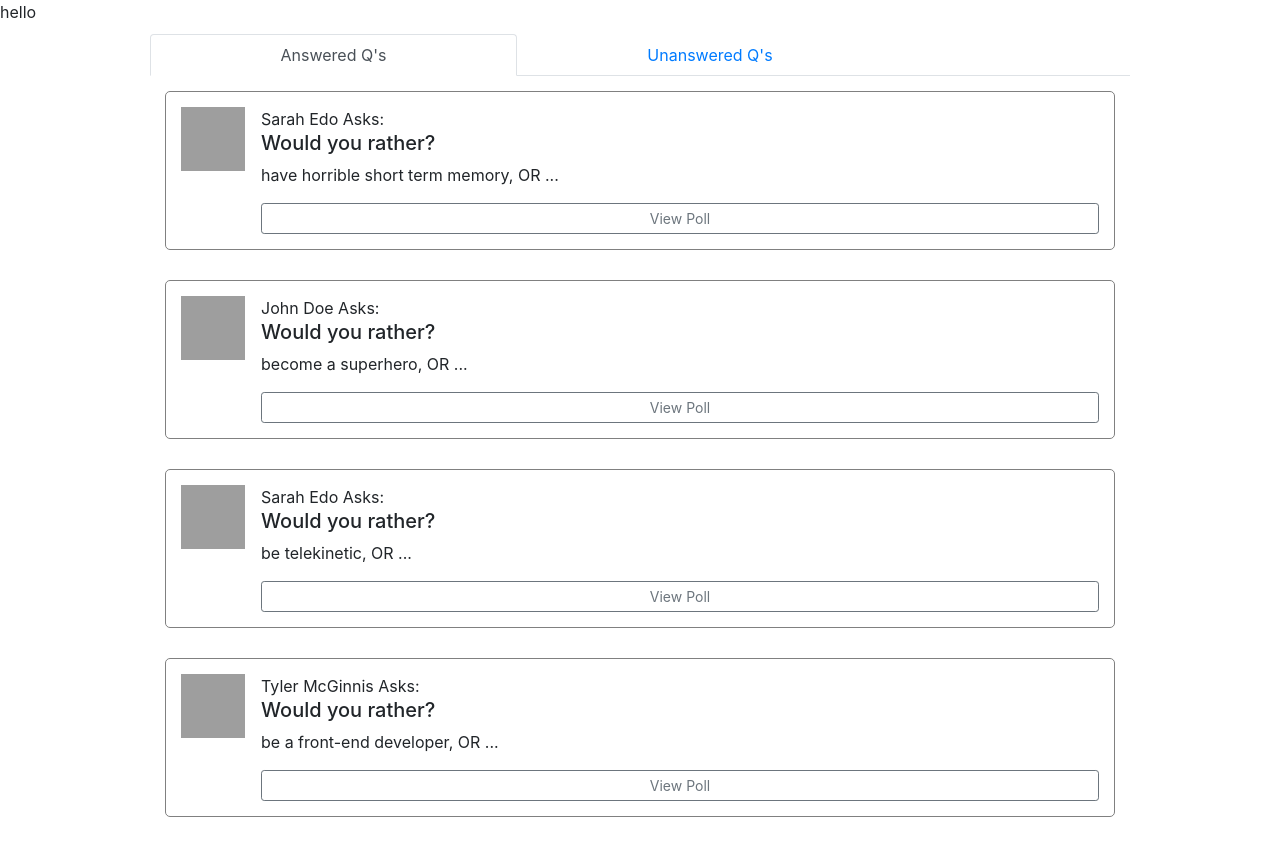
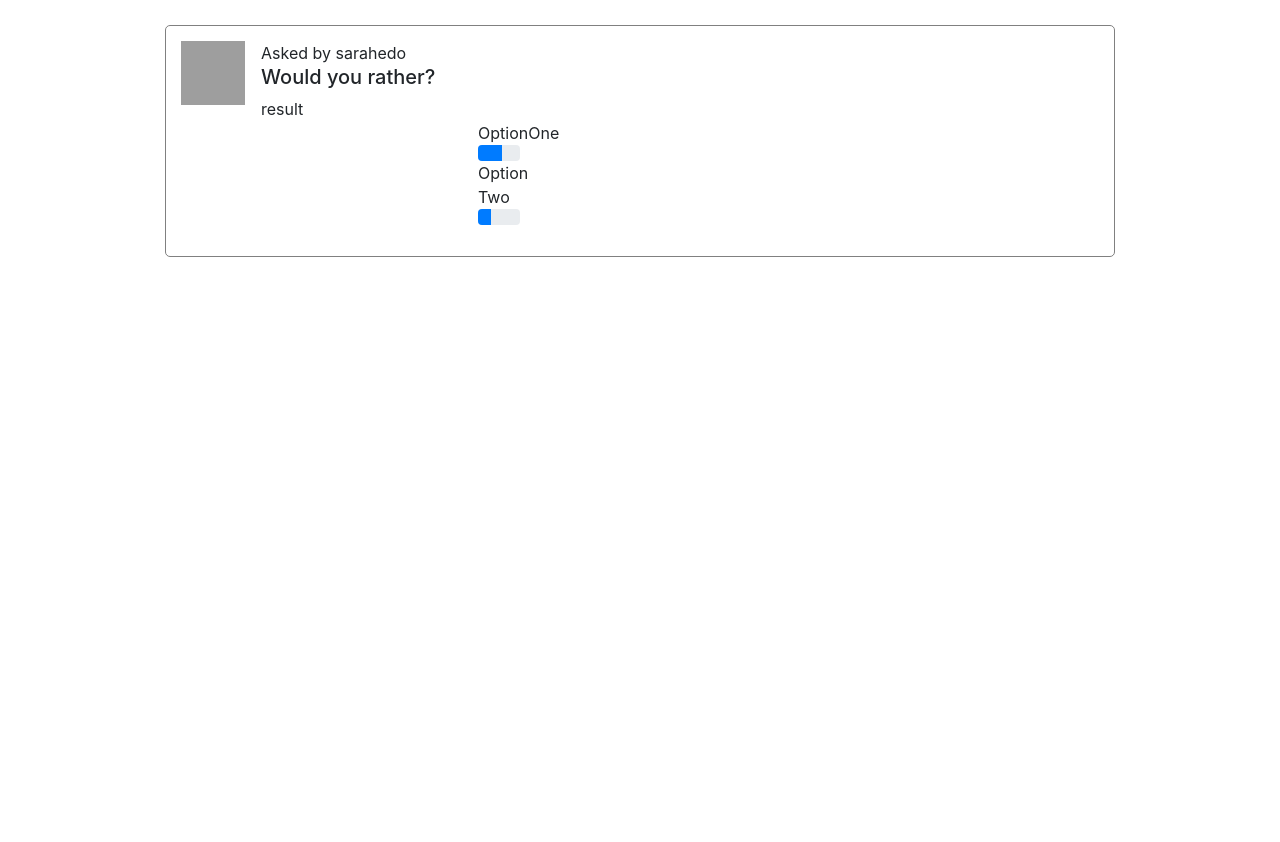
Before and after one commit to Akram11/would-you-rather, a React (Create React App) app: page / in a window 1280 px wide. After the commit the page ends 800 px from the top, so only its background shows below. Built offline with nearby package versions, Linux system fonts and the light colour scheme; grey boxes are pictures that could not be loaded.

Commit message:
connected AnsweredQuestions Component to the Store

```diff
--- a/src/components/AnsweredQuestion.js
+++ b/src/components/AnsweredQuestion.js
@@ -5,9 +5,12 @@ import Col from 'react-bootstrap/Col';
 import Row from 'react-bootstrap/Row';
 import Media from 'react-bootstrap/Media';
 import ProgressBar from 'react-bootstrap/ProgressBar'
+import { connect } from "react-redux";
 
-class UnansweredQuestion extends Component {
+class AnsweredQuestion extends Component {
   render() {
+    console.log(this.props)
+    const author = this.props.questions[this.props.id].author
     return (
       <div className='container'>
         <div className='question'>
@@ -20,16 +23,16 @@ class UnansweredQuestion extends Component {
               alt='Generic placeholder'
             />
             <Media.Body>
-              Asked by USER
+              Asked by {author}
               <h5> Would you rather?</h5>
               result
               <Form>
                   <Form.Group as={Row}>
                     <Form.Label as='legend' column sm={3} />
                     <Col lg={1}>
-                      Option One
+                    OptionOne
                     <ProgressBar now={57} />
-                    Optton Two
+                    Option Two
                     <ProgressBar now={30} />
                     </Col>
                   </Form.Group>
@@ -42,9 +45,14 @@ class UnansweredQuestion extends Component {
   }
 }
 
-//  function mapsStateToProps({users, questions, authedUser}, {id}) {
-//      return
+ function mapStateToProps({users, questions, authedUser}, props) {
+     const {id} = props.match.params
+     return {
+       id,
+       questions,
+       users
+     }
 
-// }
+}
 
-export default UnansweredQuestion;
+export default connect(mapStateToProps)(AnsweredQuestion);
--- a/src/components/App.js
+++ b/src/components/App.js
@@ -18,15 +18,14 @@ class App extends Component {
   render() {
     return (
         <div className="App">
-          hello
         {this.props.loading === true
             ? null
             :<>
             {/* <NewQuestion />  */}
-            {/* <AnsweredQuestion /> */}
+            <AnsweredQuestion  match={{params: {id: '8xf0y6ziyjabvozdd253nd'}}}/>
             {/* <LeaderBoard /> */}
             {/* <UserCard /> */}
-            <QuestionsContainer />
+            {/* <QuestionsContainer /> */}
             </>}
         </div>
     );
```
